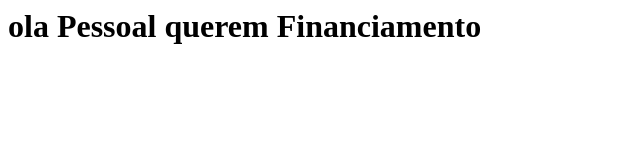
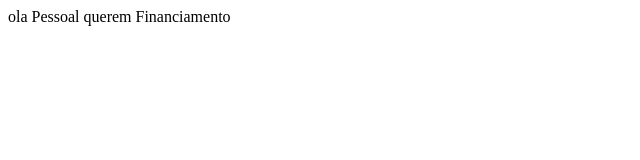
Before and after one commit to NatolioMaposse-Ekitalci/Ekitalci-WebPage-Online-Repository, a plain HTML site: page index.html in a window 1280 px wide. Shown: the whole page, without its empty margins (0-640 px from the left). Drawn offline with Linux system fonts and the light colour scheme.

Commit message:
modificado o h2 para tag p

```diff
--- a/index.html
+++ b/index.html
@@ -1 +1 @@
-<h1>ola Pessoal querem Financiamento</h1>
+<p>ola Pessoal querem Financiamento</p>
```
